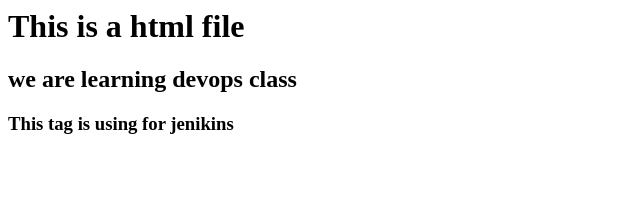
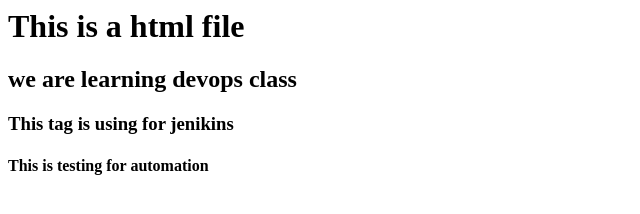
Before and after one commit to Ashok326-del/secondrepo, a plain HTML site: page index.html in a window 1280 px wide. Shown: the whole page, without its empty margins (0-640 px from the left). Drawn offline with Linux system fonts and the light colour scheme.

Commit message:
Update index.html

```diff
--- a/index.html
+++ b/index.html
@@ -1,3 +1,4 @@
 <h1> This is a html file </h1>
 <h2> we are learning devops class </h2>
 <h3>This tag is using for jenikins</h3>
+<h4>This is testing for automation</h4>
```
